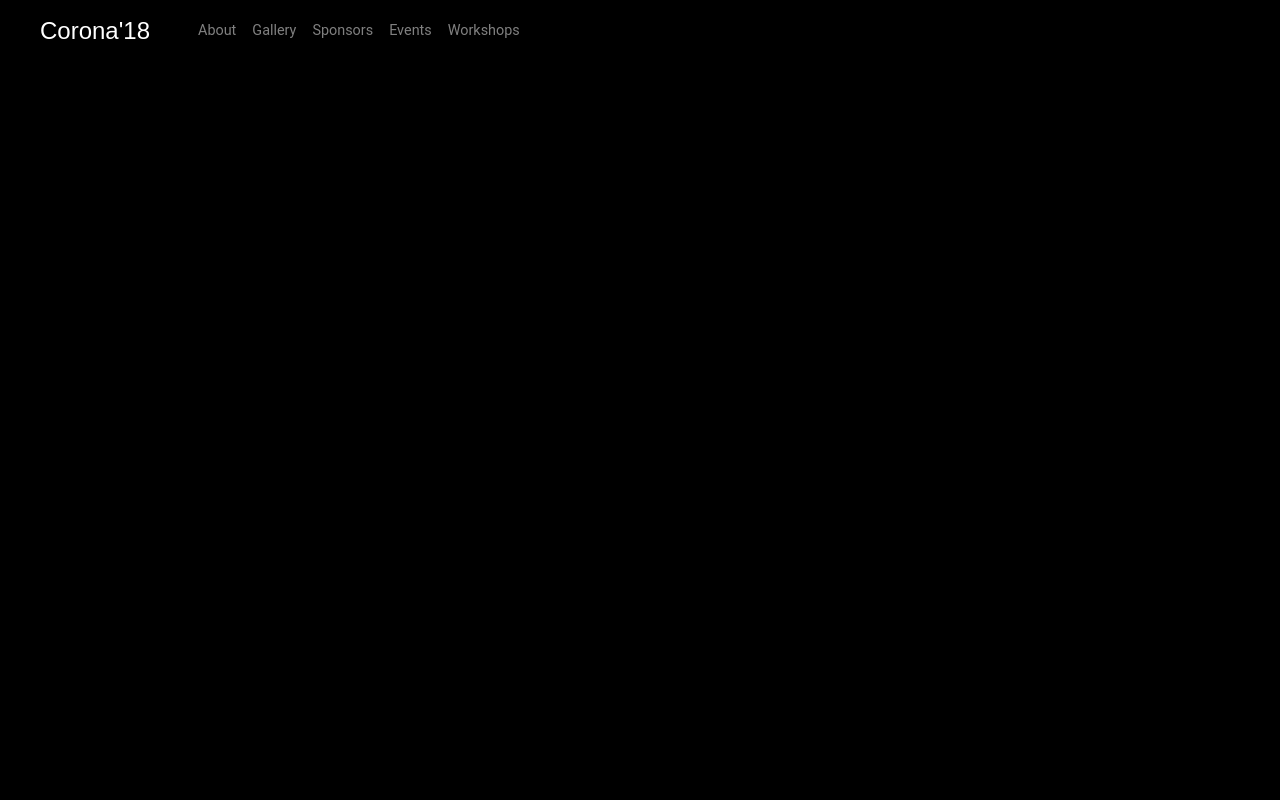
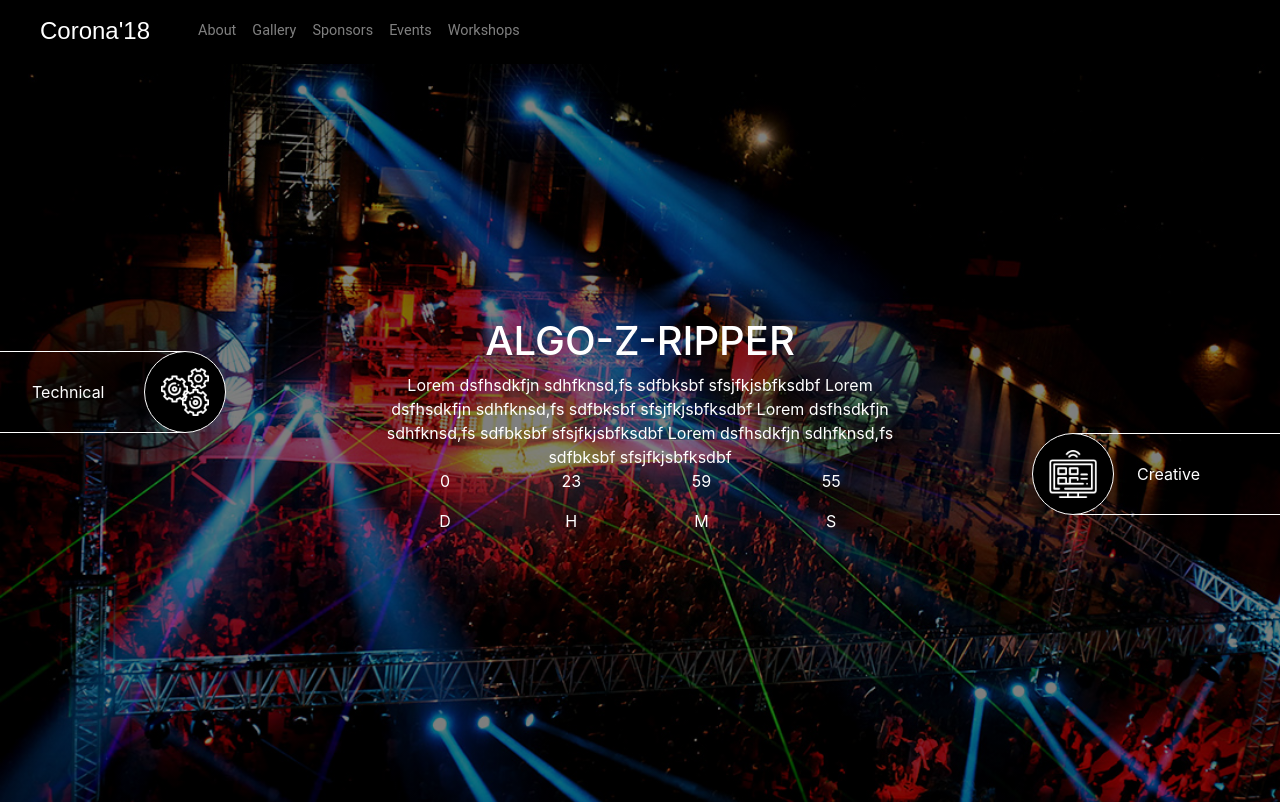
Before and after one commit to arnavvats/corona18, an Angular app: page /events/1 in a window 1280 px wide. Before the commit this address led to /. Built offline with nearby package versions, Linux system fonts and the light colour scheme.

Commit message:
Added event page

```diff
--- a/src/app/app-routing.module.ts
+++ b/src/app/app-routing.module.ts
@@ -1,9 +1,11 @@
 import { NgModule } from '@angular/core';
 import { Routes, RouterModule } from '@angular/router';
 import { HomeComponent } from './pages/home/home.component';
+import { EventComponent } from './pages/event/event.component';
 
 const routes: Routes = [
-  {path: '', component: HomeComponent}
+  {path: '', component: HomeComponent},
+  {path: 'events/:id', component: EventComponent}
 ];
 
 @NgModule({
--- a/src/app/app.module.ts
+++ b/src/app/app.module.ts
@@ -6,13 +6,15 @@ import { AppComponent } from './app.component';
 import { NavbarComponent } from './shared/components/navbar/navbar.component';
 import { HomeComponent } from './pages/home/home.component';
 import { EventButtonComponent } from './shared/components/event-button/event-button.component';
+import { EventComponent } from './pages/event/event.component';
 
 @NgModule({
   declarations: [
     AppComponent,
     NavbarComponent,
     HomeComponent,
-    EventButtonComponent
+    EventButtonComponent,
+    EventComponent
   ],
   imports: [
     BrowserModule,
--- /dev/null
+++ b/src/app/pages/event/event.component.html
@@ -0,0 +1,37 @@
+<main class="position-relative">
+  <div class="about">
+    <h1 class="heading">
+      ALGO-Z-RIPPER
+    </h1>
+    <div class="description">
+      Lorem dsfhsdkfjn sdhfknsd,fs sdfbksbf sfsjfkjsbfksdbf
+      Lorem dsfhsdkfjn sdhfknsd,fs sdfbksbf sfsjfkjsbfksdbf
+      Lorem dsfhsdkfjn sdhfknsd,fs sdfbksbf sfsjfkjsbfksdbf
+      Lorem dsfhsdkfjn sdhfknsd,fs sdfbksbf sfsjfkjsbfksdbf
+    </div>
+    <div class="timer d-flex justify-content-around">
+      <div>
+        <p>{{timer.days}}</p>
+        <p>D</p>
+      </div>
+      <div>
+          <p>{{timer.hours}}</p>
+          <p>H</p>
+      </div>
+      <div>
+          <p>{{timer.minutes}}</p>
+          <p>M</p>
+      </div>
+      <div>
+          <p>{{timer.seconds}}</p>
+          <p>S</p>
+      </div>
+    </div>
+  </div>
+    <div>
+            <app-event-button [left]="true" [imageURL]="events[0].image" [text]="events[0].name">
+                </app-event-button>
+                <app-event-button [left]="false" [imageURL]="events[1].image" [text]="events[1].name"></app-event-button>
+    </div>
+
+</main>
--- /dev/null
+++ b/src/app/pages/event/event.component.scss
@@ -0,0 +1,20 @@
+main{
+  min-height: calc(100vh - 62px);
+  background: linear-gradient(to bottom,rgba(0,0,0,0.5),rgba(0,0,0,0.5)), url("../../../assets/images/coronaBackground.jpg");
+  background-repeat: no-repeat;
+  background-size: cover;
+  display: flex;
+  flex-direction: column;
+  justify-content: center;
+
+  .about{
+
+      //margin-top: calc(50vh - 105px);;
+      margin-left: 30%;
+      margin-right: 30%;
+      text-align: center;
+      position: absolute;
+  }
+
+
+}
--- /dev/null
+++ b/src/app/pages/event/event.component.ts
@@ -0,0 +1,38 @@
+import { Component, OnInit } from '@angular/core';
+
+@Component({
+  selector: 'app-event',
+  templateUrl: './event.component.html',
+  styleUrls: ['./event.component.scss']
+})
+export class EventComponent implements OnInit {
+  events=[{
+    name:"Technical", image:"gears.png",children:[
+        {name:"byteWorld", image:"smart-tv.png", children:[
+        ]}
+    ]
+  }, {
+    name: "Creative",
+    image: "smart-tv-2.png"
+  }];
+  timer = {
+    days: 0,
+    hours: 0,
+    minutes: 0,
+    seconds: 0
+  };
+  constructor() { }
+
+  ngOnInit() {
+    const finalTimeStamp = Date.now() + 86400 * 1000;
+    const selfTimer = this.timer;
+    setInterval(() => {
+      const distance = (finalTimeStamp - Date.now()) / 1000;
+      selfTimer.days = Math.floor(distance / (60 * 60 * 24));
+      selfTimer.hours = Math.floor((distance % ( 60 * 60 * 24)) / (60 * 60));
+      selfTimer.minutes = Math.floor((distance % (60 * 60)) / (60));
+      selfTimer.seconds = Math.floor((distance % (60)));
+    }, 1000);
+  }
+
+}
--- a/src/app/pages/home/home.component.scss
+++ b/src/app/pages/home/home.component.scss
@@ -8,7 +8,6 @@ main{
     justify-content: center;
 
     .logo{
-
         //margin-top: calc(50vh - 105px);;
         margin-left: calc(50vw - 140px);
         text-align: center;
--- a/src/app/pages/home/home.component.ts
+++ b/src/app/pages/home/home.component.ts
@@ -13,7 +13,7 @@ export class HomeComponent implements OnInit {
     ]
   }, {
     name: "Creative",
-    image: "smart-tv.png"
+    image: "smart-tv-2.png"
   }]
   constructor() { }
 
--- a/src/app/shared/components/event-button/event-button.component.scss
+++ b/src/app/shared/components/event-button/event-button.component.scss
@@ -41,14 +41,14 @@ img {
         background: rgba(255,255,255,0.2);
     }
     img {
-        animation: rotate360 1s ease-in;
+        animation: rotate360 1s ease-in-out;
     }
 }
 @keyframes rotate360 {
     0% {
-        transform: rotateY(0);
+        transform: rotateX(0);
     }
     100% {
-        transform: rotateY(360deg);
+        transform: rotateX(360deg);
     }
 }
```
Also changed, not shown: 1 other file (tests, documents, lock files or other folders).
